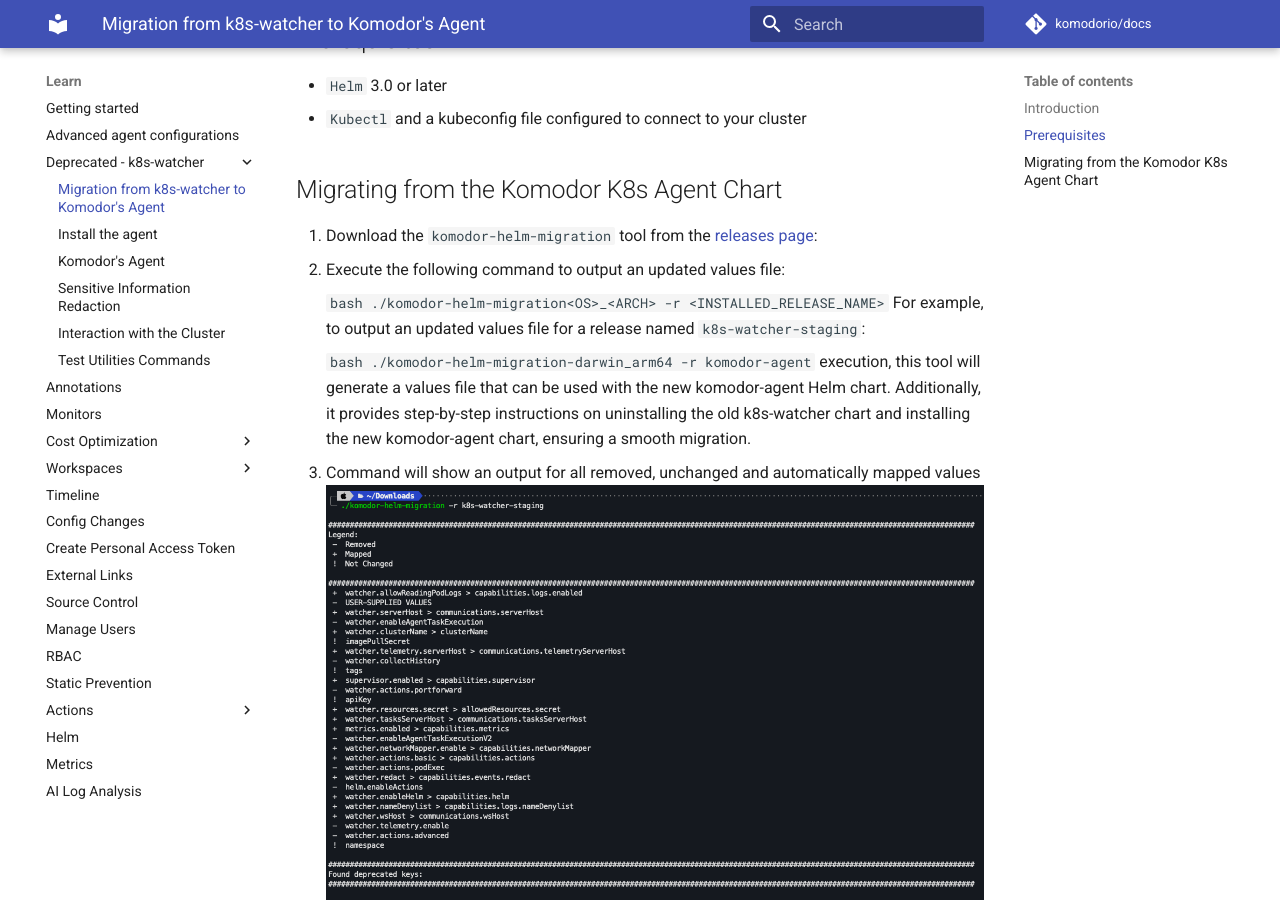
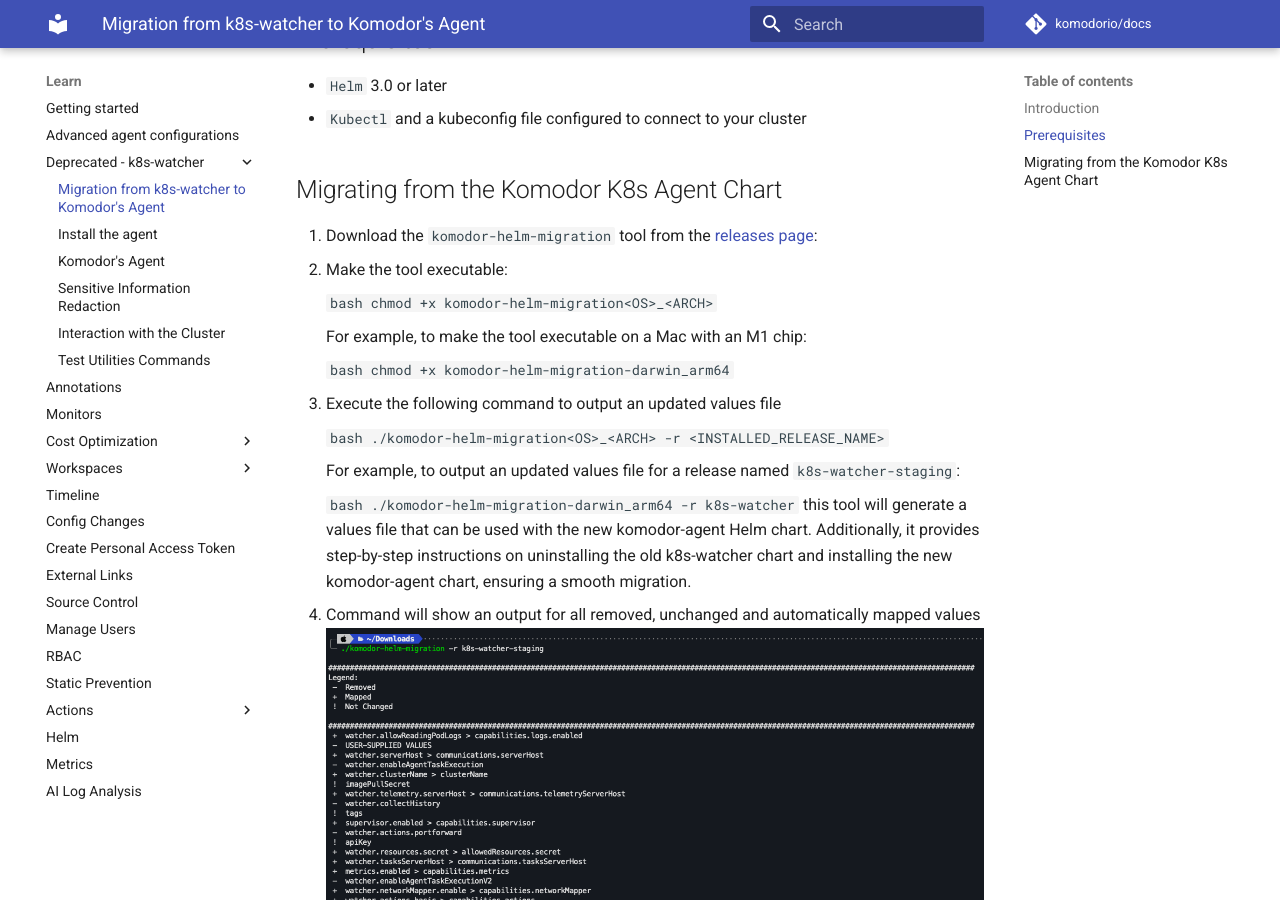
Before and after one commit to komodorio/docs, an MkDocs documentation site: the page built from docs/Learn/Migrating-From-K8s-watcher-to-komodor-agent-Chart.md, in a window 1280 px wide and 900 px high, scrolled down 348 px. Built offline with MkDocs 1.6.1 and Material for MkDocs 9.7.7, drawn with Linux system fonts in a browser that asks for light colours; comment, search, counter and statistics services are not loaded.

````diff
--- a/docs/Learn/Migrating-From-K8s-watcher-to-komodor-agent-Chart.md
+++ b/docs/Learn/Migrating-From-K8s-watcher-to-komodor-agent-Chart.md
@@ -11,18 +11,32 @@ As k8s-watcher is being deprecated, we have created a migration tool to help you
 ## Migrating from the Komodor K8s Agent Chart
 
 1. Download the `komodor-helm-migration` tool from the [releases page](https://github.com/komodorio/helm-charts/releases/tag/v0.3.0):
-2. Execute the following command to output an updated values file:
+2. Make the tool executable:
+
+    ```bash
+    chmod +x komodor-helm-migration<OS>_<ARCH>
+    ```
+
+    For example, to make the tool executable on a Mac with an M1 chip:
+
+    ```bash
+    chmod +x komodor-helm-migration-darwin_arm64
+    ```
+
+3. Execute the following command to output an updated values file
 
     ```bash
     ./komodor-helm-migration<OS>_<ARCH> -r <INSTALLED_RELEASE_NAME>
     ```
+
     For example, to output an updated values file for a release named `k8s-watcher-staging`:
 
     ```bash
-    ./komodor-helm-migration-darwin_arm64 -r komodor-agent
+    ./komodor-helm-migration-darwin_arm64 -r k8s-watcher
     ```
-   execution, this tool will generate a values file that can be used with the new komodor-agent Helm chart.
+   this tool will generate a values file that can be used with the new komodor-agent Helm chart.
    Additionally, it provides step-by-step instructions on uninstalling the old k8s-watcher chart and installing the new komodor-agent chart, ensuring a smooth migration.
+
 
 3. Command will show an output for all removed, unchanged and automatically mapped values
 ![migration_command_output](./img/Migration_command_output.png)
````
Also changed, not shown: docs/Learn/Advanced-Configurations.md (+5 -1 lines), docs/Learn/Install-Komodor-Agent.md (+0 -12 lines), docs/Learn/Komodor-Agent.md (+3 -17 lines).
